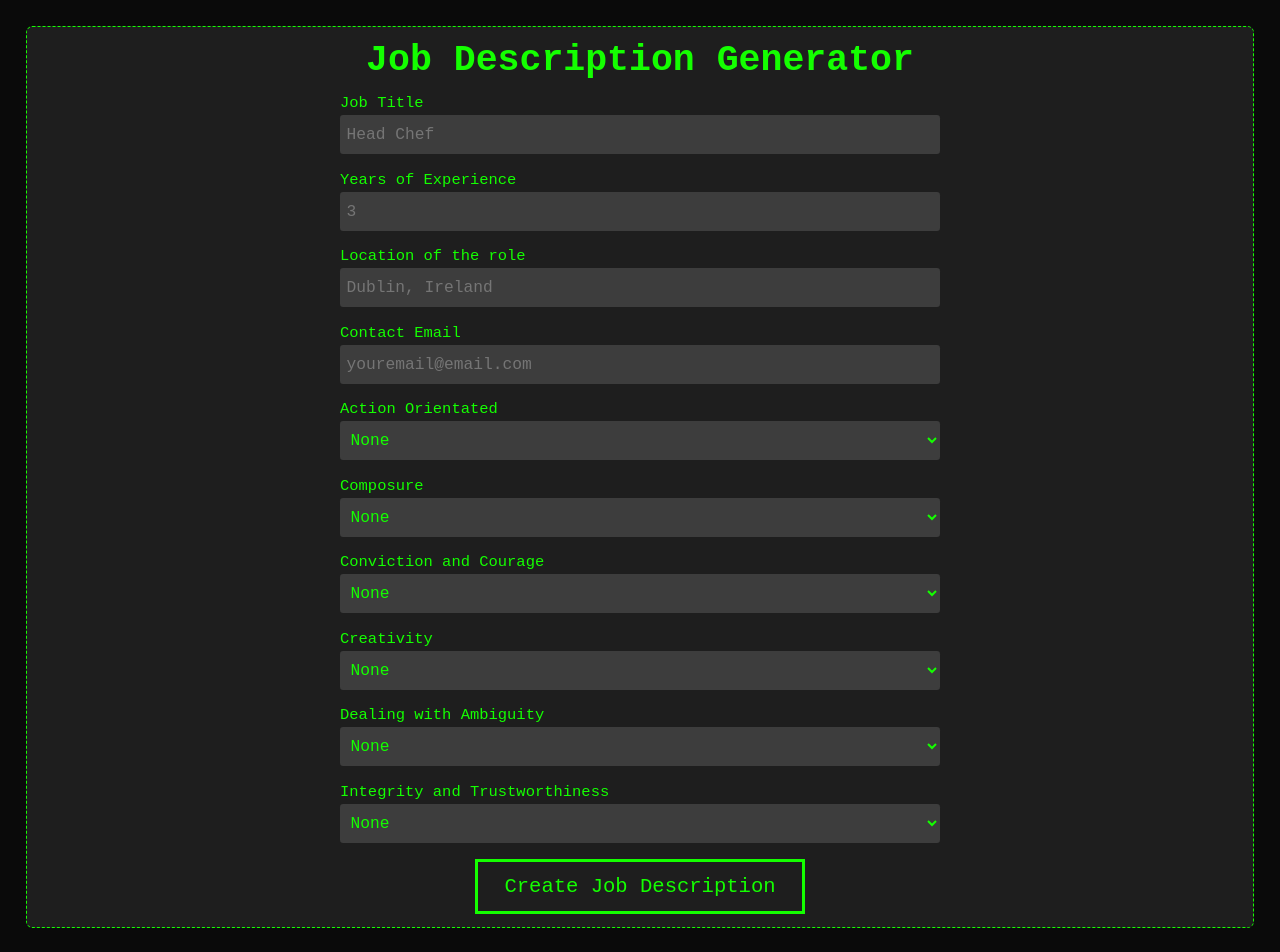
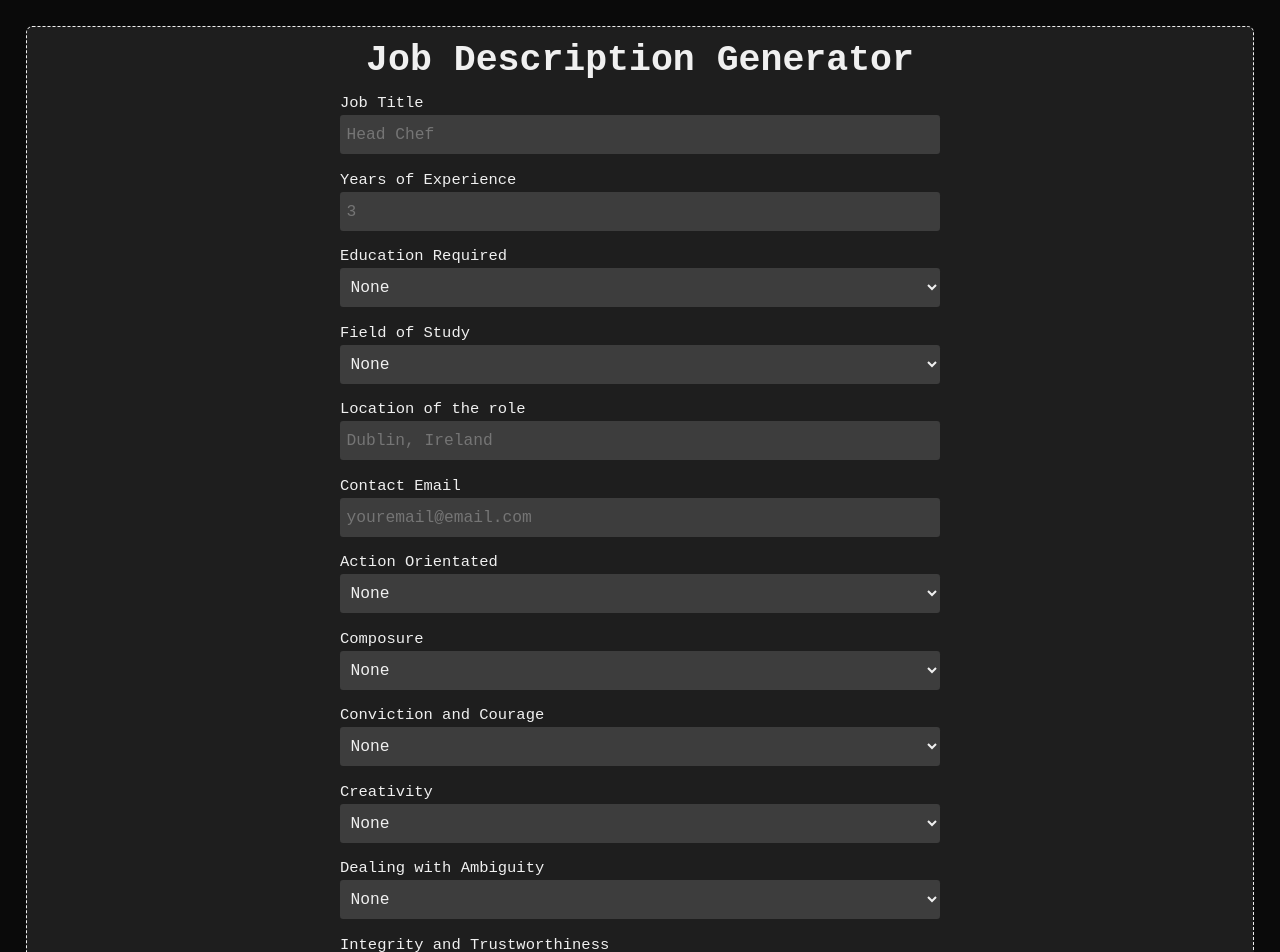
Before and after one commit to frankthehr/jobDescriptionGenerator, a React (Create React App) app: page / in a window 1280 px wide. Shown: the top 952 px of the page. Built offline with nearby package versions, Linux system fonts and the light colour scheme.

Commit message:
Added dropdowns for many compentencies, education, field of study, added new components, ipdated reqest, updated styling

```diff
--- a/src/components/dropdown.js
+++ b/src/components/dropdown.js
@@ -1,6 +1,4 @@
 import styles from '../styles/home.module.css';
-import { useEffect, useContext, useState } from 'react';
-import { AppContext } from '../App';
 
 const Dropdown = ({ competency, name, state, set, change }) => {
 
--- /dev/null
+++ b/src/components/educationdropdown.js
@@ -0,0 +1,23 @@
+import styles from '../styles/home.module.css';
+
+const EducationDropdown = ({ state, set, change }) => {
+
+  return (
+    <div className={styles.dropdown}>
+          <label htmlFor="education-dropdown">Education Required</label>
+          <select
+            id="education-dropdown"
+            value={state}
+            onChange={(e) => change(e, set)}
+          >
+            <option value={0}>None</option>
+            <option value={1}>Junior Certificate</option>
+            <option value={2}>Leaving Certificate</option>
+            <option value={3}>Undergraduate Degree</option>
+            <option value={4}>Postgraduate Degree</option>
+          </select>
+        </div>
+  )
+}
+
+export default EducationDropdown;
--- /dev/null
+++ b/src/components/studydropdown.js
@@ -0,0 +1,23 @@
+import styles from '../styles/home.module.css';
+
+const StudyDropdown = ({ state, set, change }) => {
+
+  return (
+    <div className={styles.dropdown}>
+          <label htmlFor="study-dropdown">Field of Study</label>
+          <select
+            id="study-dropdown"
+            value={state}
+            onChange={(e) => change(e, set)}
+          >
+            <option value={0}>None</option>
+            <option value={1}>Computer Science</option>
+            <option value={2}>Health Care</option>
+            <option value={3}>Primary Education</option>
+            <option value={4}>Business Studies</option>
+          </select>
+        </div>
+  )
+}
+
+export default StudyDropdown;
--- a/src/styles/styles.css
+++ b/src/styles/styles.css
@@ -49,7 +49,8 @@ span {
   --black: rgba(10, 10, 10, 1);
   --white: rgba(240, 240, 240, 1);
   --grey: rgba(30, 30, 30, 1);
-  --green: rgb(20, 255, 0);
+  /* --green: rgb(20, 255, 0); */
+  --green: rgba(240, 240, 240, 1);
   /* Font Sizes */
   --fs-xs: clamp(0.64rem, 0.05vw + 0.63rem, 0.67rem);
   --fs-sm: clamp(0.8rem, 0.17vw + 0.76rem, 0.89rem);
--- a/src/views/home.js
+++ b/src/views/home.js
@@ -2,6 +2,8 @@ import styles from '../styles/home.module.css';
 import { useRef, useState, useContext, useEffect } from 'react';
 import { AppContext } from '../App';
 import Dropdown from '../components/dropdown';
+import StudyDropdown from '../components/studydropdown';
+import EducationDropdown from '../components/educationdropdown';
 
 const Home = () => {
 
@@ -11,11 +13,9 @@ const Home = () => {
   const [years, setYears] = useState(undefined);
   const [location, setLocation] = useState(undefined);
   const [email, setEmail] = useState(undefined);
-  const [loading, setLoading] = useState(undefined);
-  const [buttonURL, setButtonURL] = useState('');
-  const [filename, setFilename] = useState('');
 
-  const downloadPDFRef = useRef(null);
+  const [education, setEducation] = useState(0);
+  const [study, setStudy] = useState(0);
 
   const [actionComp, setActionComp] = useState(0);
   const [composureComp, setComposureComp] = useState(0);
@@ -23,6 +23,14 @@ const Home = () => {
   const [creativityComp, setCreativityComp] = useState(0);
   const [ambiguityComp, setAmbiguityComp] = useState(0);
   const [integrityComp, setIntegrityComp] = useState(0);
+  const [intellectualComp, setIntellectualComp] = useState(0);
+  const [confidenceComp, setConfidenceComp] = useState(0);
+
+  const [loading, setLoading] = useState(undefined);
+  const [buttonURL, setButtonURL] = useState('');
+  const [filename, setFilename] = useState('');
+
+  const downloadPDFRef = useRef(null);
 
   const changeDropdown = (e, set) => {
     set(e.target.value);
@@ -64,14 +72,18 @@ const Home = () => {
         body: JSON.stringify({
           title,
           years,
+          email,
+          study,
           location,
-          email,
+          education,
           actionComp,
           composureComp,
           convictionComp,
           creativityComp,
           ambiguityComp,
-          integrityComp
+          integrityComp,
+          intellectualComp,
+          confidenceComp
         })
       };
 
@@ -148,6 +160,18 @@ const Home = () => {
           />
         </div>
 
+        <EducationDropdown
+          state={education}
+          set={setEducation}
+          change={changeDropdown}
+        />
+
+        <StudyDropdown
+          state={study}
+          set={setStudy}
+          change={changeDropdown}
+        />
+
         <div className={styles.location}>
           <label htmlFor="jd-location">Location of the role</label>
           <input
@@ -222,6 +246,24 @@ const Home = () => {
 
         />
 
+        <Dropdown
+          competency={"Intellectual Horsepower"}
+          name={"intellectualComp"}
+          state={intellectualComp}
+          set={setIntellectualComp}
+          change={changeDropdown}
+
+        />
+
+        <Dropdown
+          competency={"Self Confidence"}
+          name={"confidenceComp"}
+          state={confidenceComp}
+          set={setConfidenceComp}
+          change={changeDropdown}
+
+        />
+
         { !loading &&
           <button onClick={sendPrompt}>
             <span>Create Job Description</span>
```
